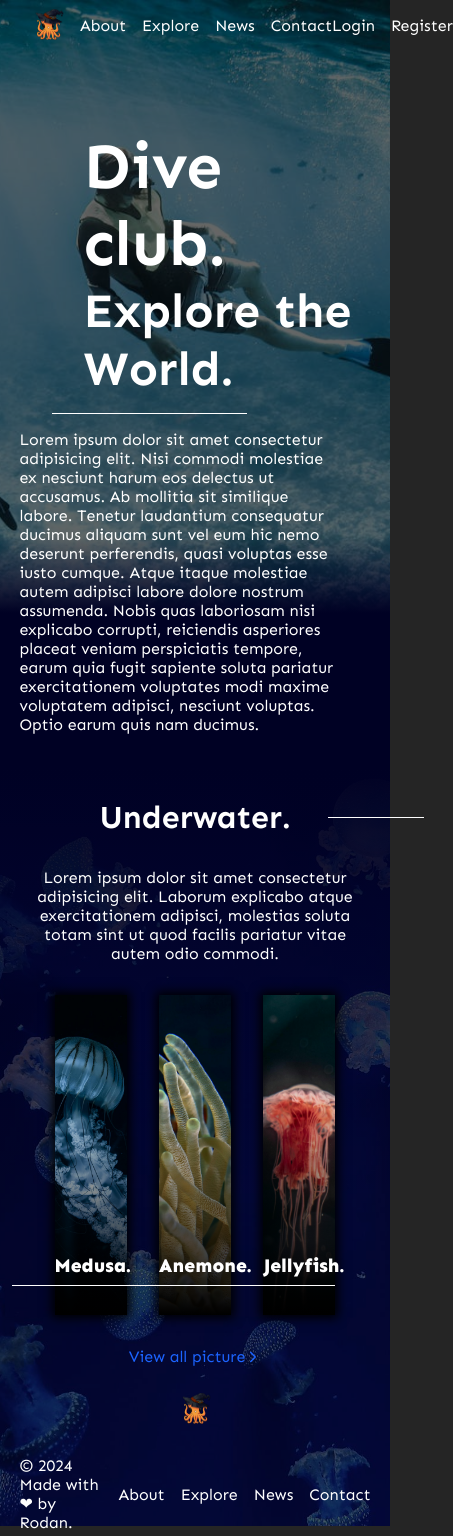
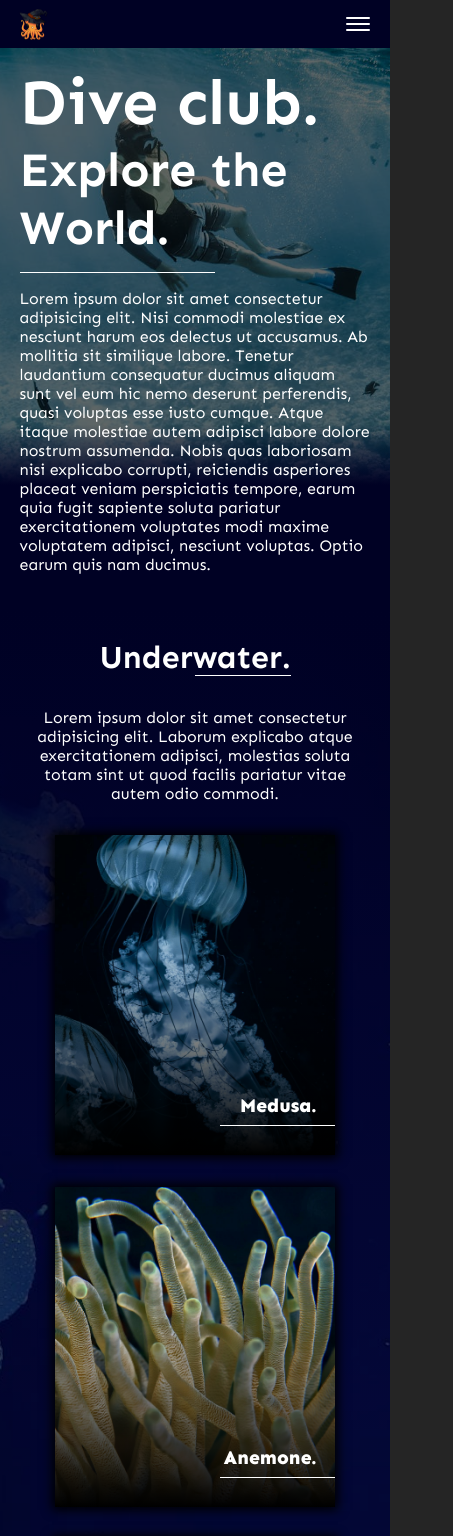
Before and after one commit to rodrigoandregg/dive-club, a website: page index.html in a window 390 px wide. Shown: the top 1536 px of the page, 453 px wide, since content can reach past the window. Drawn offline with nearby package versions, Linux system fonts and the light colour scheme.

Commit message:
add responsive design

```diff
--- a/index.html
+++ b/index.html
@@ -13,6 +13,7 @@
 			src="https://unpkg.com/ionicons@7.1.0/dist/ionicons/ionicons.js"
 		></script>
 		<link rel="stylesheet" href="./src/css/index.css" />
+		<script defer src="./src/js/menu.js"></script>
 	</head>
 	<body>
 		<header class="header">
@@ -20,6 +21,10 @@
 				<a href="#" class="header__logo logo">
 					<img src="./src/images/logo.png" alt="logo" class="logo__img" />
 				</a>
+				<button class="header__btn">
+					<ion-icon name="menu-outline" id="open"></ion-icon>
+					<ion-icon name="close-outline" id="close"></ion-icon>
+				</button>
 				<ul class="header__menu menu">
 					<li class="menu__item">
 						<a href="#" class="menu__link">About</a>
@@ -35,7 +40,7 @@
 					</li>
 				</ul>
 			</nav>
-			<ul class="header__menu menu">
+			<ul class="header__menu header__menu--login menu">
 				<li class="menu__item">Login</li>
 				<li class="menu__item">Register</li>
 			</ul>
@@ -65,7 +70,7 @@
 			<section class="underwater">
         <img src="./src/images/bg-2.jpg" alt="" class="underwater__bg">
 				<div class="underwater__container container">
-					<h3 class="underwater__h2">Underwater.</h3>
+					<h3 class="underwater__h3">Underwater.</h3>
 					<p class="underwater__p">
 						Lorem ipsum dolor sit amet consectetur adipisicing elit. Laborum
 						explicabo atque exercitationem adipisci, molestias soluta totam sint
--- /dev/null
+++ b/src/js/menu.js
@@ -0,0 +1,9 @@
+const menuBtn = document.querySelector(".header__btn")
+const header = document.querySelector(".header")
+
+const isMenuOpen = () => {
+  header.classList.toggle("active")
+
+}
+
+menuBtn.addEventListener("click", isMenuOpen)
--- a/src/sass/index.scss
+++ b/src/sass/index.scss
@@ -38,6 +38,10 @@ h3 {
     @include flexBox;
     gap: 1em;
 	}
+
+  &__btn {
+    display: none;
+  }
 }
 
 .logo {
@@ -48,6 +52,8 @@ h3 {
 	&__img {
     height: 100%;
 	}
+
+
 }
 
 .menu {
@@ -135,6 +141,8 @@ h3 {
 
 .underwater {
   position: relative;
+  height: 100%;
+  width: 100%;
   z-index: 1;
   padding-bottom: 8em;
 
@@ -149,7 +157,7 @@ h3 {
     z-index: -1;
   }
 
-	&__h2 {
+	&__h3 {
     position: relative;
     &::before {
       content: "";
@@ -171,15 +179,15 @@ h3 {
     display: grid;
     grid-template-columns: repeat(3,1fr);
     width: 80%;
+    height: 100%;
     gap: 2em;
-    height: 100%;
 	}
 
 	&__item {
     @include flexBox($ai: flex-end);
     position: relative;
     width: 100%;
-    height: 20em;
+    height: 100%;
     box-shadow: 0 0 10px 3px #000000;
     z-index: 1;
 
@@ -253,6 +261,7 @@ h3 {
     justify-content: center;
     align-items: center;
     width: 100%;
+    height: 100%;
     gap: 1em;
 	}
 
@@ -263,5 +272,131 @@ h3 {
 
 	&__copy {
     height: 100%;
+    text-align: center;
 	}
 }
+
+@media (max-width: 420px) {
+
+  .header__nav .menu {
+    display: none;
+  }
+
+  .header__menu--login {
+    display: none;
+  }
+
+  .header {
+    height: 3em;
+    padding: 1em;
+    background-color: #000124;
+
+    &__nav {
+      width: 100%;
+      justify-content: space-between;
+      font-weight: 600;
+    }
+
+    &__btn {
+      @include flexBox;
+      width: 2em;
+      height: 2em;
+    }
+
+    #close {
+      display: none;
+    }
+  }
+
+  .active .header__nav .menu {
+    display: flex;
+    flex-flow: column nowrap;
+    align-items: flex-end;
+    z-index: 4;
+    width: 30%;
+    height: 10em;
+    padding: 1em;
+    top: 3em;
+    right: 0;
+    bottom: 0;
+    position: absolute;
+    background-color: #000124;
+
+
+    &__item {
+      @include flexBox;
+      text-align: end;
+      width: 100%;
+      height: 100%;
+    }
+
+  }
+
+  .active .header__btn #open {
+    display: none;
+  }
+
+  .active .header__btn #close {
+    display: block;
+  }
+
+  #open, #close {
+    height: 100%;
+    width: 100%;
+  }
+
+  .intro {
+    padding-top: 2em;
+    &__container {
+      align-items: center;
+    }
+
+    &__heading {
+      margin: 0;
+      &::before {
+        left: 0;
+      }
+    }
+
+    &__p {
+      max-width: unset;
+    }
+  }
+
+  .underwater {
+    &__h3 {
+      &::before {
+        bottom: 0;
+        right: 0;
+        top: unset;
+      }
+    }
+
+    &__list {
+      grid-template-columns: 1fr;
+    }
+
+    &__item {
+      height: 20em;
+    }
+  }
+
+  .footer {
+    &__list {
+      @include flexBox($ff: column-reverse nowrap);
+    }
+
+    &__menu {
+      gap: 0.3em;
+      .menu__item {
+        border-right: 1px solid $light;
+        padding: 0 .3em;
+
+        &:nth-child(4) {
+          border: none;
+        }
+      }
+    }
+  }
+
+}
```
Also changed, not shown: src/css/index.css, 1 other file.
